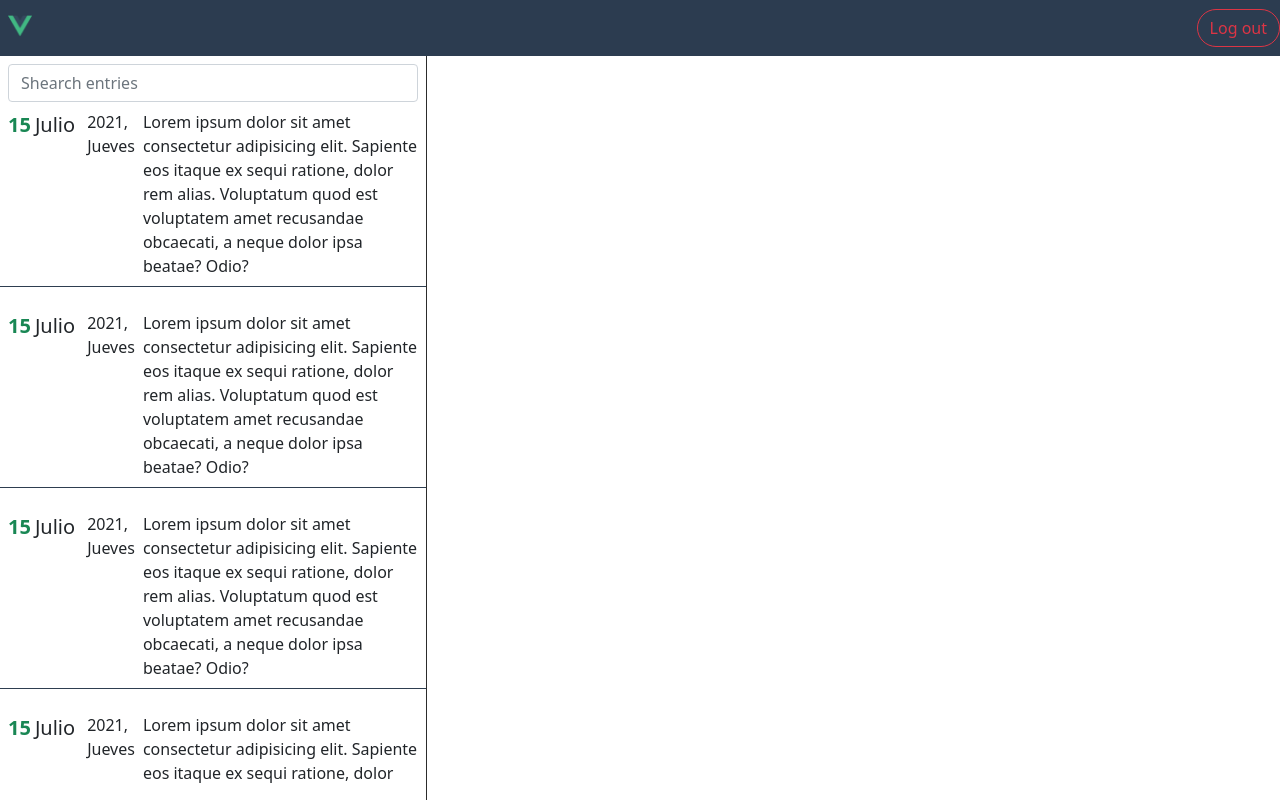
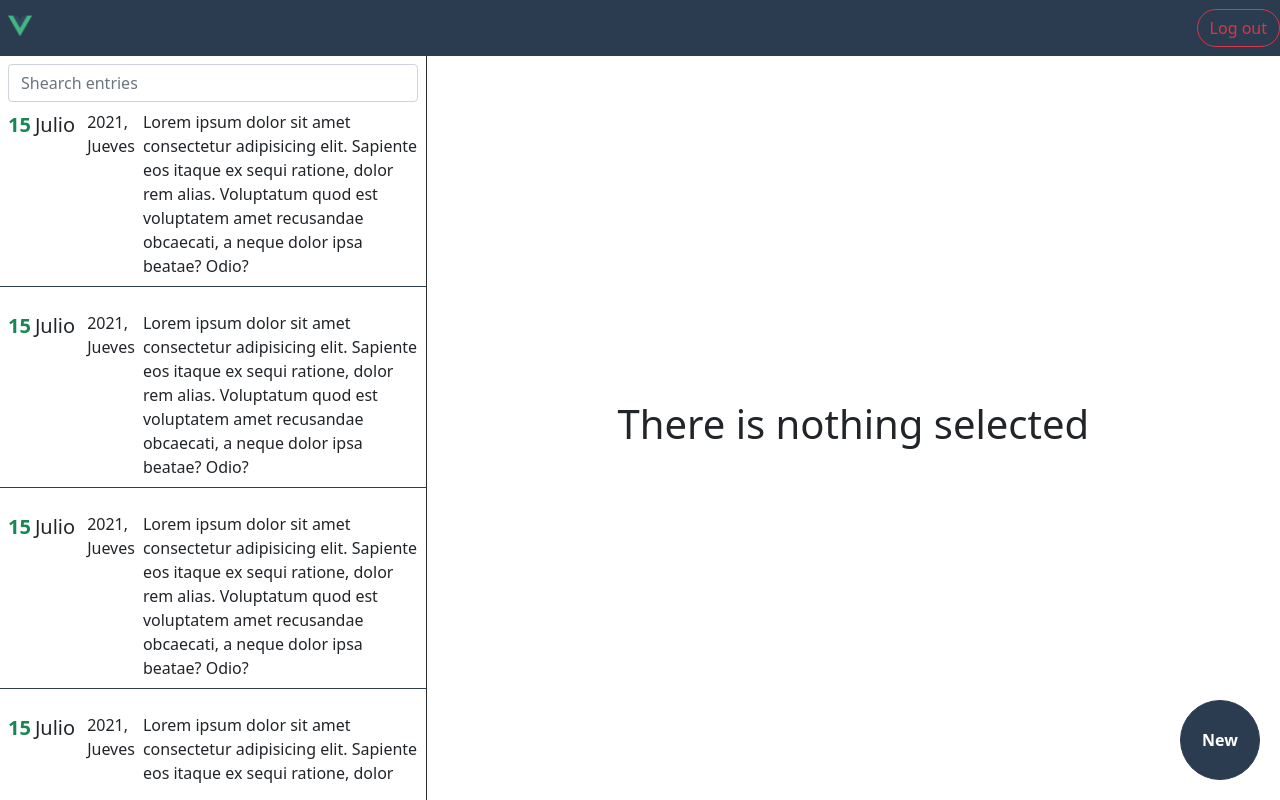
Before and after one commit to Garavirod/vue-jorunal-cli, a Vue app: page /#/daybook in a window 1280 px wide. Built offline with nearby package versions, Linux system fonts and the light colour scheme.

Commit message:
Abutton was added like a component in order to create a new entry

```diff
--- /dev/null
+++ b/src/modules/daybook/components/Fab.vue
@@ -0,0 +1,20 @@
+<template>
+  <button class="btn btn-primary"> <b>New</b> </button>
+</template>
+
+<script>
+export default {
+    name:'Fab'
+}
+</script>
+
+<style lang="scss" scoped>
+    button{
+        border-radius: 100%;
+        bottom: 20px;
+        height: 80px;
+        position: fixed;
+        right: 20px;
+        width: 80px;
+    }
+</style>
--- a/src/modules/daybook/router/index.js
+++ b/src/modules/daybook/router/index.js
@@ -2,7 +2,12 @@
     name:'daybook',
     component: () => import(/* webpackChunkName: "daybook" */ '@/modules/daybook/layouts/DayBookLayout.vue'),
     children:[
+        {
+            path:'',
+            name:'no-entry',
+            component: () => import(/* webpackChunkName: "noEntrySelected" */ '@/modules/daybook/views/NoEntrySelected.vue'),
 
+        }
     ]
 
 }
--- /dev/null
+++ b/src/modules/daybook/views/NoEntrySelected.vue
@@ -0,0 +1,20 @@
+<template>
+  <div class="d-flex justify-content-center">
+      <h1 class="align-self-center">There is nothing selected</h1>
+      <Fab/>
+  </div>
+</template>
+
+<script>
+import { defineAsyncComponent } from '@vue/runtime-core'
+export default {
+    components:{
+        Fab: defineAsyncComponent( () => import('../components/Fab.vue') )
+    }
+}
+</script>
+<style lang="scss" scoped>
+    div{
+        height: 100%;
+    }
+</style>
--- a/src/views/Home.vue
+++ b/src/views/Home.vue
@@ -1,7 +1,7 @@
 <template>
   <div class="home">
     <img alt="Vue logo" src="../assets/logo.png">
-    <h1>Daybook</h1>
+    <h1 class="text-white">Daybook</h1>
     <button class="btn btn-primary" @click="goToDayBook()">Daybook</button>
   </div>
 </template>
@@ -9,7 +9,7 @@
 export default {
   methods:{
      goToDayBook: function (){
-      this.$router.push({name:'daybook'});
+      this.$router.push({name:'no-entry'});
     }
   }
 }
```
